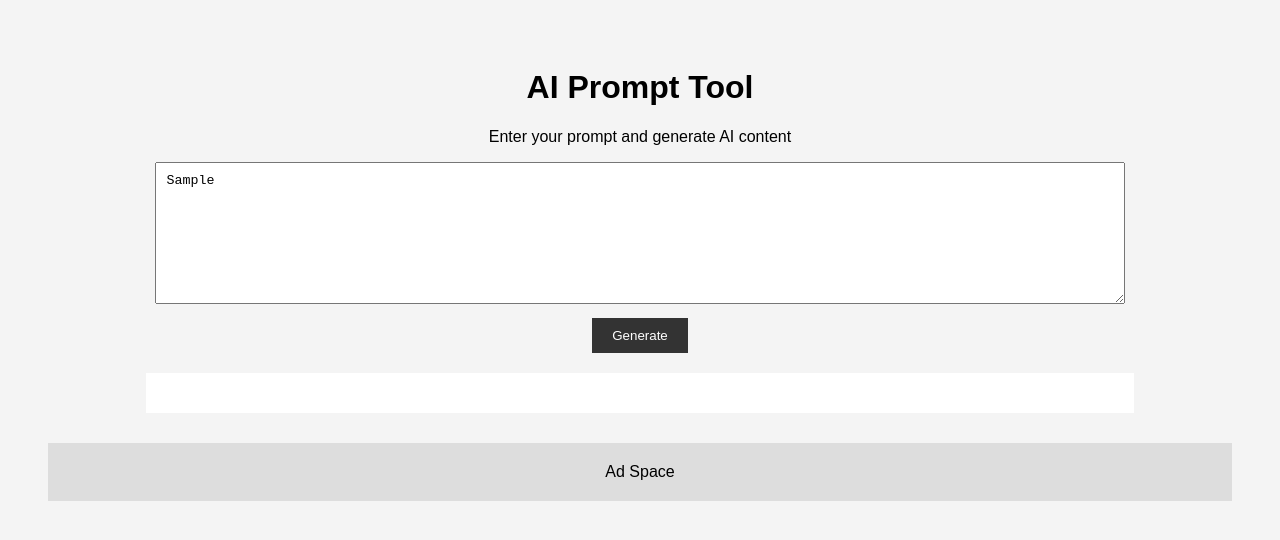
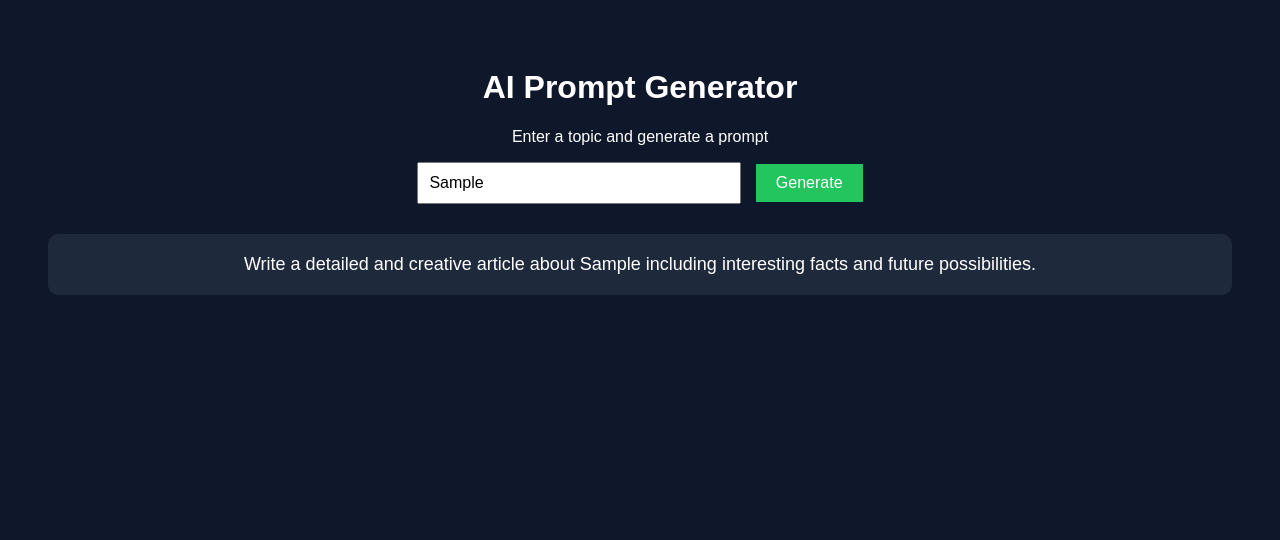
Before and after one commit to rodx67/ai-prmt, a plain HTML site: page index.html in a window 1280 px wide. Both pictures are taken after typing "Sample" into the empty fields and a click on the button "Generate". Drawn offline with Linux system fonts and the light colour scheme; no server answers.

Commit message:
Refactor HTML structure and styling for clarity

```diff
--- a/index.html
+++ b/index.html
@@ -2,93 +2,61 @@
 <html>
 <head>
 <title>AI Prompt Generator</title>
-
 <style>
 body{
-font-family:Arial;
-background:#f4f4f4;
+font-family: Arial;
 text-align:center;
+background:#0f172a;
+color:white;
 padding:40px;
 }
 
-textarea{
-width:80%;
-height:120px;
+input{
 padding:10px;
+width:300px;
+font-size:16px;
 }
 
 button{
 padding:10px 20px;
-margin-top:10px;
-background:#333;
+font-size:16px;
+margin-left:10px;
+background:#22c55e;
+border:none;
 color:white;
-border:none;
 cursor:pointer;
 }
 
 #result{
-margin-top:20px;
+margin-top:30px;
+font-size:18px;
+background:#1e293b;
 padding:20px;
-background:white;
-width:80%;
-margin-left:auto;
-margin-right:auto;
-}
-
-.ad{
-margin-top:30px;
-background:#ddd;
-padding:20px;
+border-radius:10px;
 }
 </style>
 </head>
 
 <body>
 
-<h1>AI Prompt Tool</h1>
+<h1>AI Prompt Generator</h1>
+<p>Enter a topic and generate a prompt</p>
 
-<p>Enter your prompt and generate AI content</p>
-
-<textarea id="prompt" placeholder="Ask something..."></textarea>
-
-<br>
-
+<input id="topic" placeholder="Example: Space Travel">
 <button onclick="generate()">Generate</button>
 
 <div id="result"></div>
 
-<div class="ad">
-<!-- Google AdSense Ad -->
-Ad Space
-</div>
+<script>
+function generate(){
 
-<script>
+let topic=document.getElementById("topic").value;
 
-async function generate(){
+let prompt="Write a detailed and creative article about "+topic+" including interesting facts and future possibilities.";
 
-let prompt=document.getElementById("prompt").value;
-
-let response=await fetch("https://api.openai.com/v1/chat/completions",{
-method:"POST",
-headers:{
-"Content-Type":"application/json",
-"Authorization":"Bearer YOUR_OPENAI_API_KEY"
-},
-body:JSON.stringify({
-model:"gpt-4o-mini",
-messages:[
-{role:"user",content:prompt}
-]
-})
-});
-
-let data=await response.json();
-
-document.getElementById("result").innerText=
-data.choices[0].message.content;
+document.getElementById("result").innerText=prompt;
 
 }
-
 </script>
 
 </body>
```
